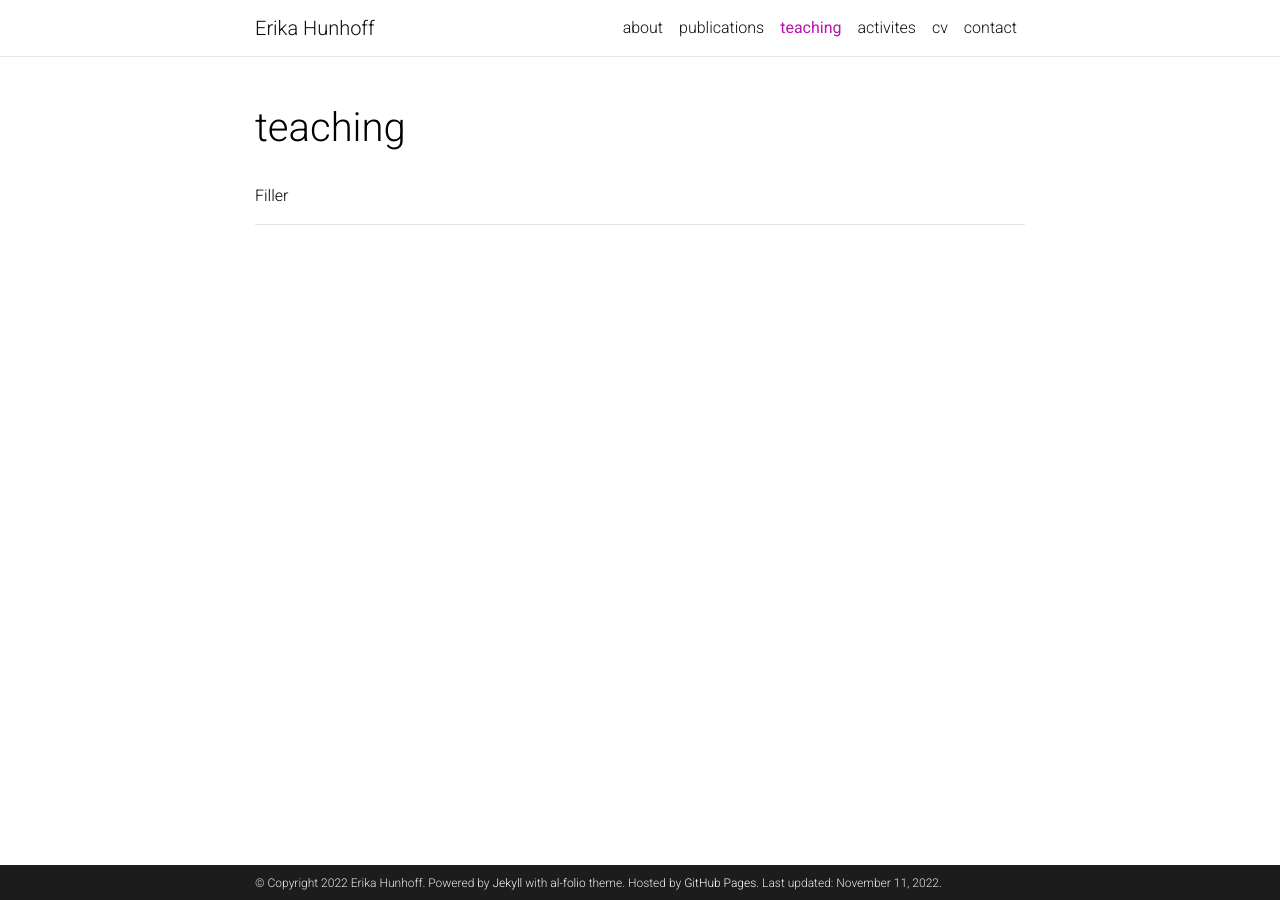
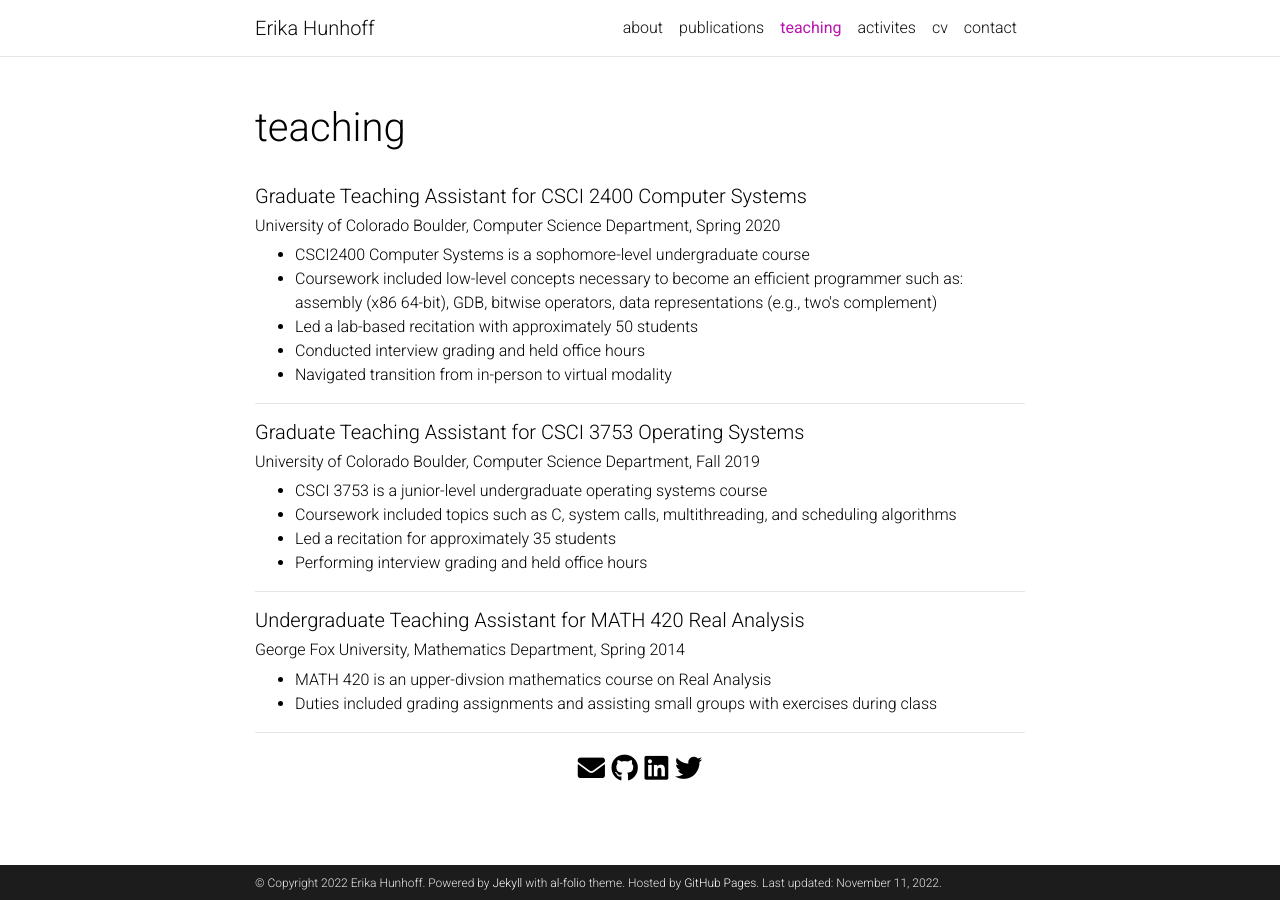
Before and after one commit to hunhoffe/hunhoffe.github.io, a Jekyll site: the page built from _pages/teaching.md, in a window 1280 px wide. Built offline with Jekyll 4.4.1, drawn with Linux system fonts in a browser that asks for light colours; comment, search, counter and statistics services are not loaded; a style sheet for code colours, icons or effects is not loaded.

Commit message:
Update teaching and publications

```diff
--- a/_pages/teaching.md
+++ b/_pages/teaching.md
@@ -4,9 +4,40 @@ permalink: /teaching/
 title: teaching
 nav: true
 nav_order: 2
-socials: true
+social: true
 ---
 
-Filler
+<h5>Graduate Teaching Assistant for CSCI 2400 Computer Systems</h5>
+<h6>University of Colorado Boulder, Computer Science Department, Spring 2020</h6>
+
+<ul>
+    <li>CSCI2400 Computer Systems is a sophomore-level undergraduate course</li>
+    <li>Coursework included low-level concepts necessary to become an efficient programmer such as: assembly (x86 64-bit), GDB, bitwise operators, data representations (e.g., two's complement)</li>
+    <li>Led a lab-based recitation with approximately 50 students</li>
+    <li>Conducted interview grading and held office hours</li>
+    <li>Navigated transition from in-person to virtual modality</li>
+</ul>
 
 ---
+
+<h5>Graduate Teaching Assistant for CSCI 3753 Operating Systems</h5>
+<h6>University of Colorado Boulder, Computer Science Department, Fall 2019</h6>
+
+<ul>
+    <li>CSCI 3753 is a junior-level undergraduate operating systems course</li>
+    <li>Coursework included topics such as C, system calls, multithreading, and scheduling algorithms</li>
+    <li>Led a recitation for approximately 35 students</li>
+    <li>Performing interview grading and held office hours</li>
+</ul>
+
+---
+
+<h5>Undergraduate Teaching Assistant for MATH 420 Real Analysis</h5>
+<h6>George Fox University, Mathematics Department, Spring 2014</h6>
+
+<ul>
+    <li>MATH 420 is an upper-divsion mathematics course on Real Analysis</li>
+    <li>Duties included grading assignments and assisting small groups with exercises during class</li>
+</ul>
+
+---
```
Also changed, not shown: _pages/publications.md (+1 -0 lines).
